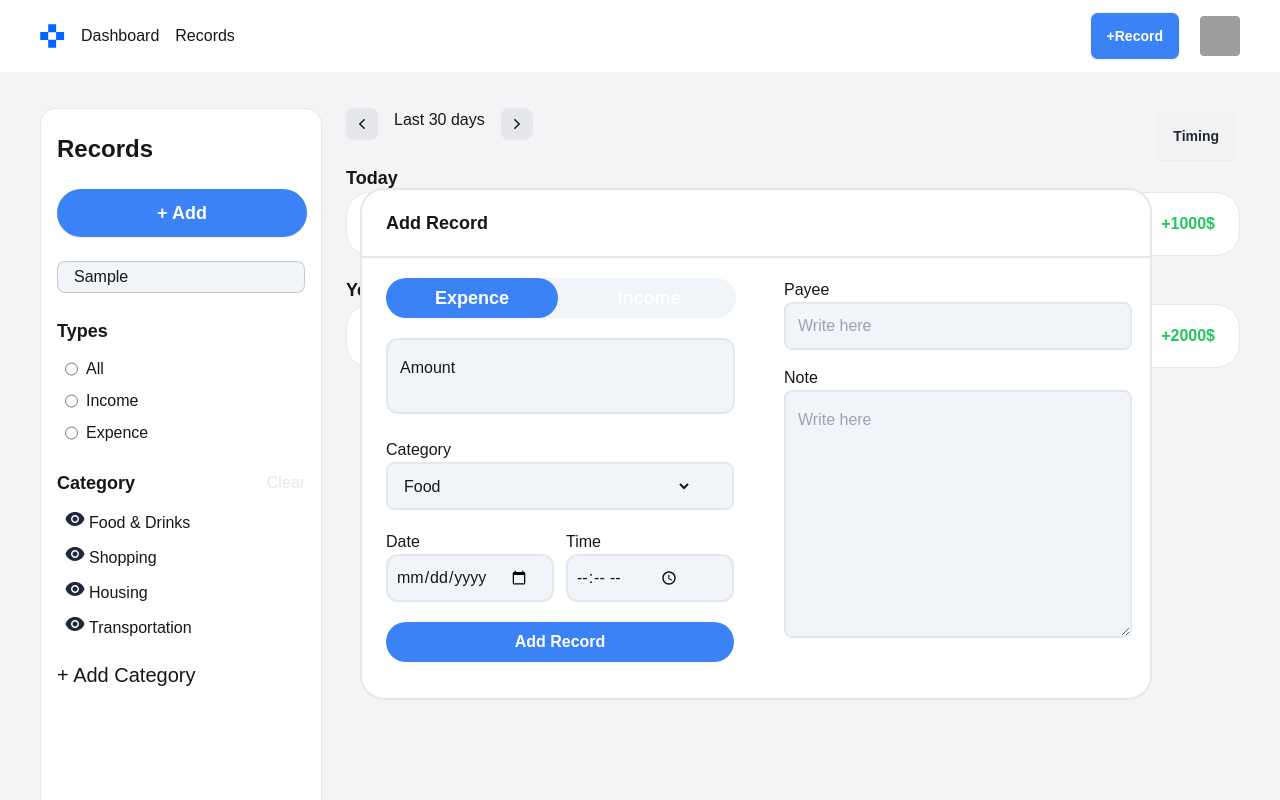
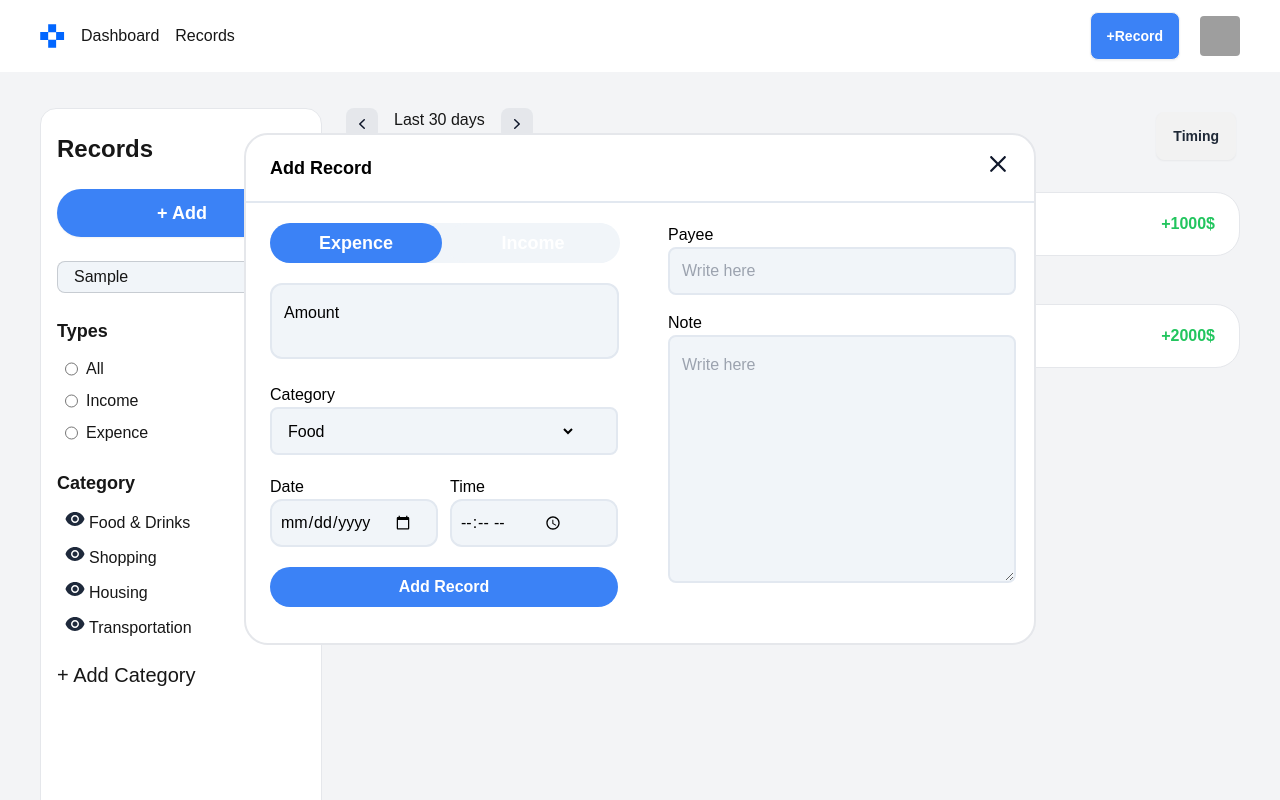
Before and after one commit to Bolortox/expence-tracker, a Next.js app in the folder frontend/: page /record in a window 1280 px wide. Both pictures are taken after typing "Sample" into the empty fields and a click on the button "+ Add". Shown: the top 800 px of the page. Built offline with nearby package versions, Linux system fonts and the light colour scheme; grey boxes are pictures that could not be loaded.

Commit message:
fixed add category

```diff
--- a/frontend/src/components/Record/AddRecord.jsx
+++ b/frontend/src/components/Record/AddRecord.jsx
@@ -1,3 +1,4 @@
+import { XIcon } from "@/svg/XIcon";
 import { useState } from "react";
 
 export const AddRecord = () => {
@@ -10,9 +11,16 @@ export const AddRecord = () => {
     setColor(!color);
   };
   return (
-    <div className="w-[792px] flex bg-white rounded-3xl h-[512px] z-[1] absolute left-80 top-20 border-2 flex-col">
-      <div className="font-bold text-lg h-[68px] flex items-center py-5 px-6 w-full border-b-2 border-slate-200">
+    <dialog open>
+      <div className="w-[792px] flex bg-white rounded-3xl h-[512px] z-[1] absolute top-1/2 left-1/2 transform -translate-x-1/2 border-2 flex-col">
+        <div className="font-bold text-lg h-[68px] flex justify-between items-center py-5 px-6 w-full border-b-2 border-slate-200">
           <p>Add Record</p>
+
+          <form method="dialog">
+            <button>
+              <XIcon />
+            </button>
+          </form>
         </div>
         <div className="flex ">
           <div className="py-5 px-6 flex flex-col gap-5">
@@ -104,5 +112,6 @@ export const AddRecord = () => {
           </div>
         </div>
       </div>
+    </dialog>
   );
 };
--- /dev/null
+++ b/frontend/src/svg/XIcon.jsx
@@ -0,0 +1,18 @@
+export const XIcon = () => {
+  return (
+    <div>
+      <svg
+        width="24"
+        height="24"
+        viewBox="0 0 24 24"
+        fill="none"
+        xmlns="http://www.w3.org/2000/svg"
+      >
+        <path
+          d="M19.5459 17.954C19.7572 18.1654 19.876 18.452 19.876 18.7509C19.876 19.0498 19.7572 19.3364 19.5459 19.5478C19.3346 19.7591 19.0479 19.8779 18.749 19.8779C18.4501 19.8779 18.1635 19.7591 17.9521 19.5478L12 13.5937L6.0459 19.5459C5.83455 19.7573 5.54791 19.876 5.24902 19.876C4.95014 19.876 4.66349 19.7573 4.45215 19.5459C4.2408 19.3346 4.12207 19.0479 4.12207 18.749C4.12207 18.4502 4.2408 18.1635 4.45215 17.9522L10.4062 12L4.45402 6.04592C4.24268 5.83457 4.12395 5.54793 4.12395 5.24904C4.12395 4.95016 4.24268 4.66351 4.45402 4.45217C4.66537 4.24082 4.95201 4.12209 5.2509 4.12209C5.54978 4.12209 5.83643 4.24082 6.04777 4.45217L12 10.4062L17.954 4.45123C18.1654 4.23989 18.452 4.12115 18.7509 4.12115C19.0498 4.12115 19.3364 4.23989 19.5478 4.45123C19.7591 4.66258 19.8778 4.94922 19.8778 5.24811C19.8778 5.54699 19.7591 5.83364 19.5478 6.04498L13.5937 12L19.5459 17.954Z"
+          fill="#0F172A"
+        />
+      </svg>
+    </div>
+  );
+};
```
Also changed, not shown: 1 other file (tests, documents, lock files or other folders). Lines whose indentation alone changed are shown as unchanged.
